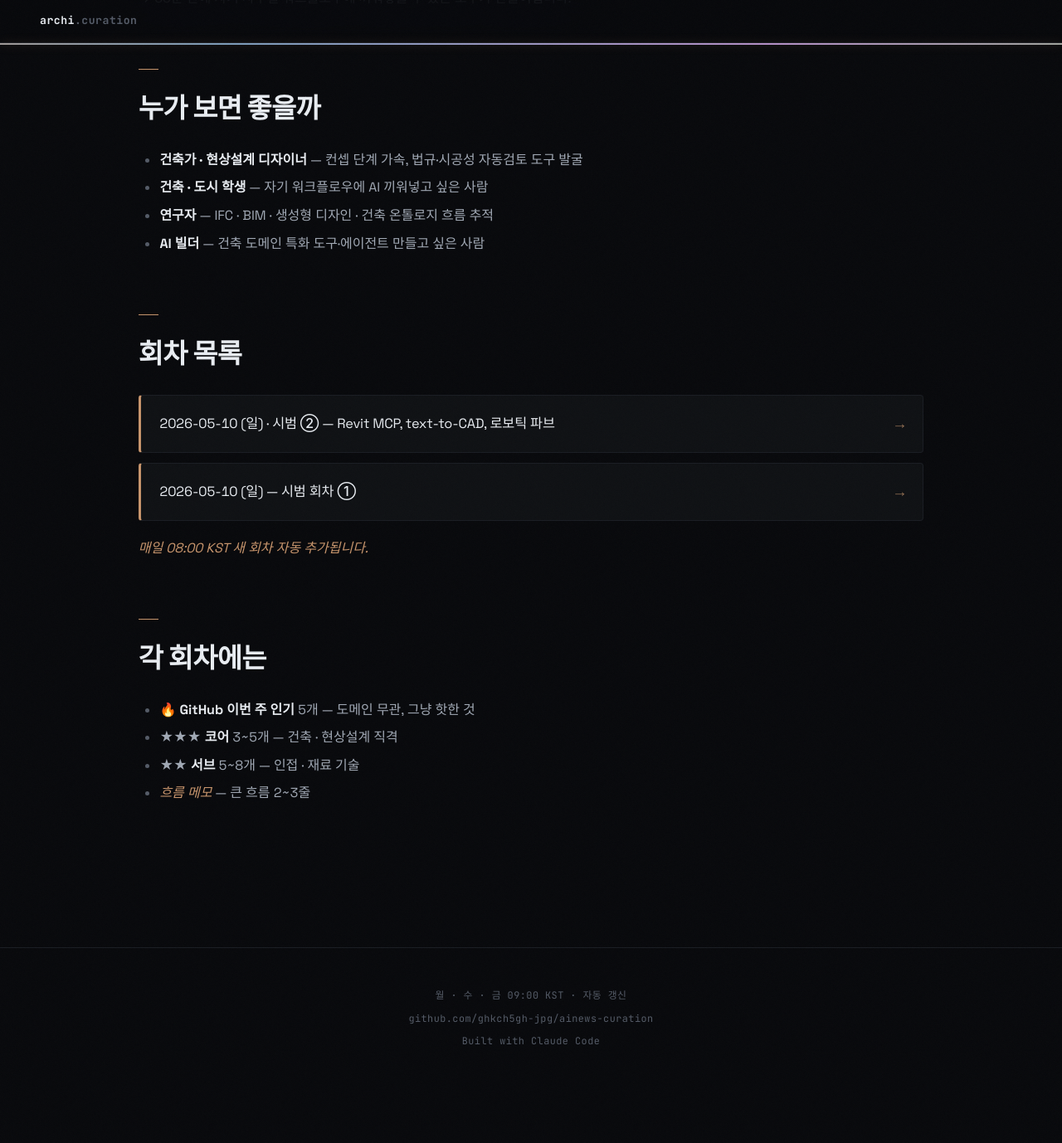
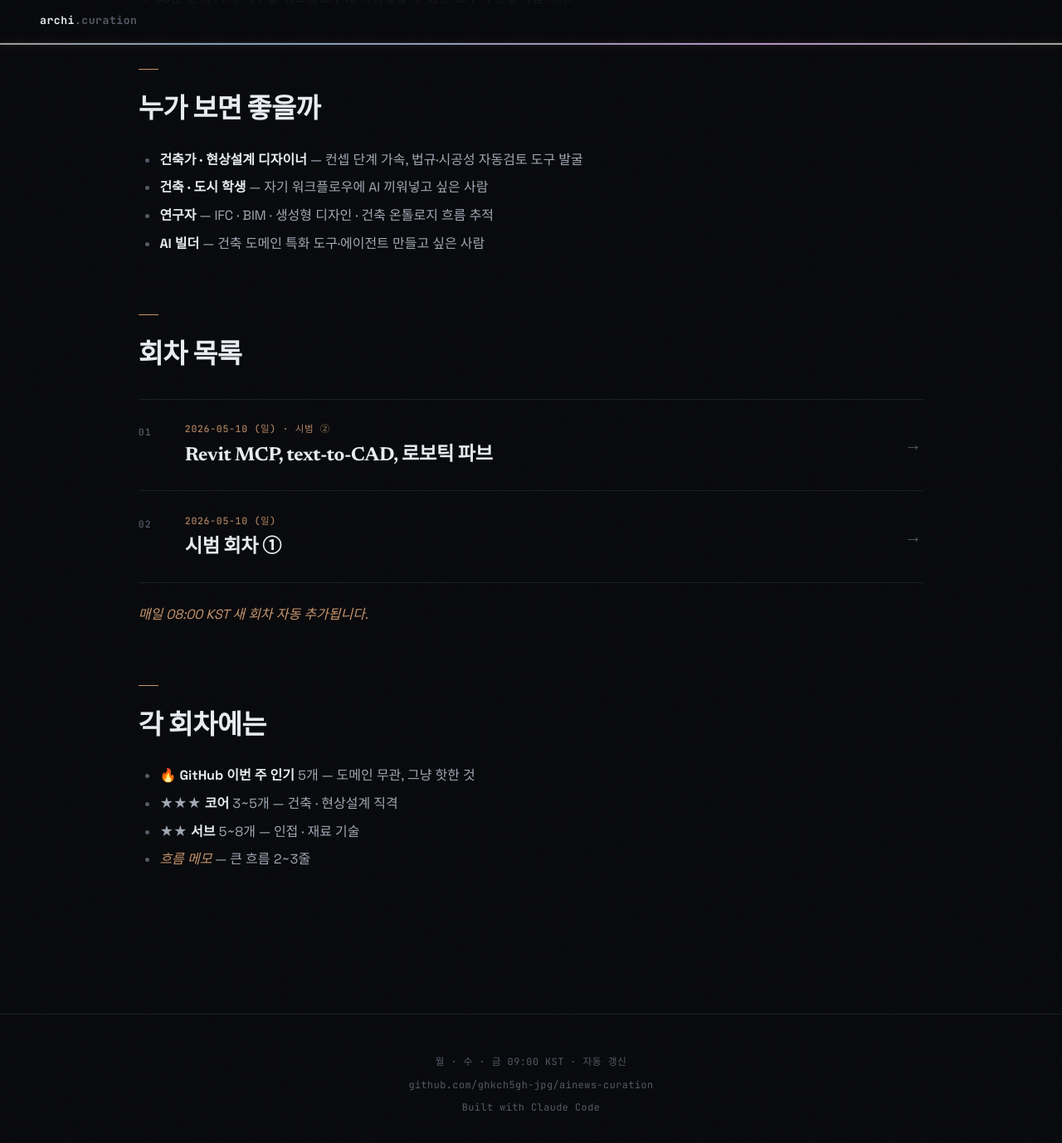
Before and after one commit to ghkch5gh-jpg/ainews-curation, a Jekyll site: the page built from index.md, in a window 1280 px wide and 1400 px high, scrolled down 1241 px. Shown: the top 1378 px of the window at 83% size. Built offline with Jekyll 4.4.1, drawn with Linux system fonts in a browser that asks for light colours; some web fonts are replaced; before the commit the page ends 2561 px from its top, so only the background shows below that.

Commit message:
ux: redesign episode list as editorial entries (numbered, serif title, mono meta)

```diff
--- a/_layouts/default.html
+++ b/_layouts/default.html
@@ -181,8 +181,31 @@
         requestAnimationFrame(draw);
       }
 
+      // ── Style episode list links into editorial entries ──
+      function styleEpisodeCards() {
+        var links = document.querySelectorAll('ul.episode-list > li > a');
+        links.forEach(function (a) {
+          if (a.querySelector('.ep-title')) return; // already processed
+          var text = a.textContent.trim();
+          var sepIdx = text.indexOf(' — ');
+          var meta, title;
+          if (sepIdx !== -1) {
+            meta = text.slice(0, sepIdx);
+            title = text.slice(sepIdx + 3);
+          } else {
+            meta = text;
+            title = '';
+          }
+          a.innerHTML =
+            '<span class="ep-meta">' + meta + '</span>' +
+            (title ? '<span class="ep-title">' + title + '</span>' : '') +
+            '<span class="ep-arrow" aria-hidden="true">→</span>';
+        });
+      }
+
       function init() {
         wrapH3Cards();
+        styleEpisodeCards();
         scrollProgress();
         window.addEventListener('scroll', scrollProgress, { passive: true });
         window.addEventListener('resize', scrollProgress, { passive: true });
--- a/assets/css/style.css
+++ b/assets/css/style.css
@@ -363,63 +363,128 @@ pre code {
 .content li::marker { color: var(--text-dim); }
 .content li > p { margin: 0.3rem 0; }
 
-/* ── Episode list (회차 목록) — clickable cards ── */
+/* ── Episode list (회차 목록) — editorial-style entries ── */
 .content ul.episode-list {
   list-style: none;
   padding-left: 0;
-  margin: 1.5rem 0 1.2rem;
-  display: grid;
-  gap: 0.75rem;
+  margin: 1.8rem 0 1.5rem;
+  counter-reset: episode;
+  border-top: 1px solid var(--border);
 }
 .content ul.episode-list li {
   margin: 0;
   padding: 0;
+  counter-increment: episode;
+  border-bottom: 1px solid var(--border);
+  position: relative;
+  transition: background 0.3s ease;
 }
 .content ul.episode-list li::marker {
   display: none;
   content: '';
 }
+
+/* index number on the far left (01, 02, 03 ...) */
+.content ul.episode-list li::before {
+  content: counter(episode, decimal-leading-zero);
+  position: absolute;
+  left: 0;
+  top: 1.85rem;
+  font-family: var(--mono);
+  font-size: 0.72rem;
+  font-weight: 500;
+  color: var(--text-dim);
+  letter-spacing: 0.1em;
+  transition: color 0.3s ease;
+  pointer-events: none;
+}
+
 .content ul.episode-list li a {
-  display: flex;
-  align-items: center;
-  justify-content: space-between;
-  gap: 1rem;
-  padding: 1.15rem 1.4rem;
-  background: var(--surface);
-  border: 1px solid var(--border);
-  border-left: 3px solid var(--accent);
-  border-radius: 4px;
+  display: block;
+  padding: 1.6rem 3.2rem 1.6rem 3.5rem;
+  text-decoration: none !important;
   color: var(--text-bright) !important;
-  font-family: var(--sans);
-  font-size: 1.02rem;
+  position: relative;
+  transition: padding-left 0.35s cubic-bezier(0.2, 0.8, 0.3, 1);
+}
+
+/* eyebrow line: date + tag (mono, accent) */
+.content ul.episode-list .ep-meta {
+  display: block;
+  font-family: var(--mono);
+  font-size: 0.72rem;
   font-weight: 500;
-  letter-spacing: -0.01em;
-  text-decoration: none;
-  transition: border-color 0.2s ease, background 0.2s ease, transform 0.2s ease;
+  color: var(--accent);
+  letter-spacing: 0.06em;
+  margin-bottom: 0.55rem;
+  opacity: 0.85;
+  transition: opacity 0.3s ease;
 }
-.content ul.episode-list li a::after {
-  content: '→';
+
+/* main title: serif, large, soft */
+.content ul.episode-list .ep-title {
+  display: block;
+  font-family: var(--serif);
+  font-size: 1.45rem;
+  font-weight: 700;
+  color: var(--text-bright);
+  letter-spacing: -0.015em;
+  line-height: 1.3;
+}
+
+/* arrow on the right */
+.content ul.episode-list .ep-arrow {
+  position: absolute;
+  right: 0.4rem;
+  top: 50%;
+  transform: translateY(-50%);
+  font-family: var(--mono);
+  font-size: 1.3rem;
+  color: var(--text-dim);
+  transition: color 0.35s ease, transform 0.35s cubic-bezier(0.2, 0.8, 0.3, 1);
+  pointer-events: none;
+}
+
+/* hover: subtle slide right + accent reveal */
+.content ul.episode-list li:hover {
+  background: linear-gradient(90deg, rgba(200, 149, 108, 0.06), transparent 60%);
+}
+.content ul.episode-list li:hover::before {
   color: var(--accent);
-  font-family: var(--mono);
-  font-size: 1.15rem;
-  flex-shrink: 0;
-  transition: transform 0.25s ease;
-  opacity: 0.7;
 }
 .content ul.episode-list li a:hover {
-  border-color: var(--border-hover);
-  border-left-color: var(--accent);
-  background: rgba(200, 149, 108, 0.06);
-  transform: translateX(2px);
+  padding-left: 4.2rem;
 }
-.content ul.episode-list li a:hover::after {
-  transform: translateX(6px);
+.content ul.episode-list li a:hover .ep-meta {
   opacity: 1;
 }
-@media (max-width: 600px) {
+.content ul.episode-list li a:hover .ep-arrow {
+  color: var(--accent);
+  transform: translateY(-50%) translateX(8px);
+}
+
+/* mobile: tighter padding, smaller serif */
+@media (max-width: 640px) {
+  .content ul.episode-list li::before {
+    top: 1.5rem;
+    font-size: 0.68rem;
+  }
   .content ul.episode-list li a {
-    padding: 1rem 1.1rem;
-    font-size: 0.96rem;
+    padding: 1.3rem 2.6rem 1.3rem 2.8rem;
+  }
+  .content ul.episode-list li a:hover {
+    padding-left: 3rem;
+  }
+  .content ul.episode-list .ep-meta {
+    font-size: 0.66rem;
+    margin-bottom: 0.4rem;
+  }
+  .content ul.episode-list .ep-title {
+    font-size: 1.15rem;
+  }
+  .content ul.episode-list .ep-arrow {
+    font-size: 1.1rem;
+    right: 0.2rem;
   }
 }
 
```
